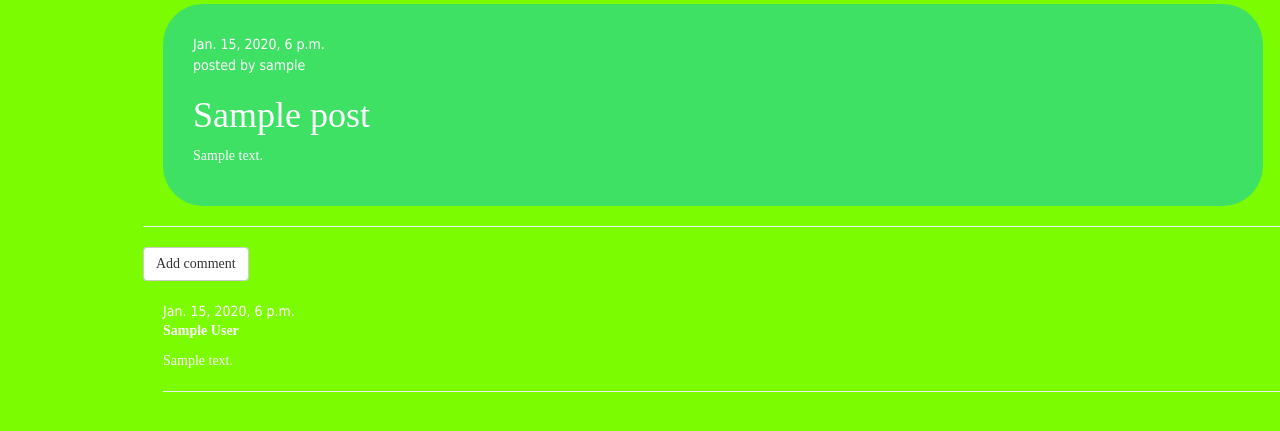
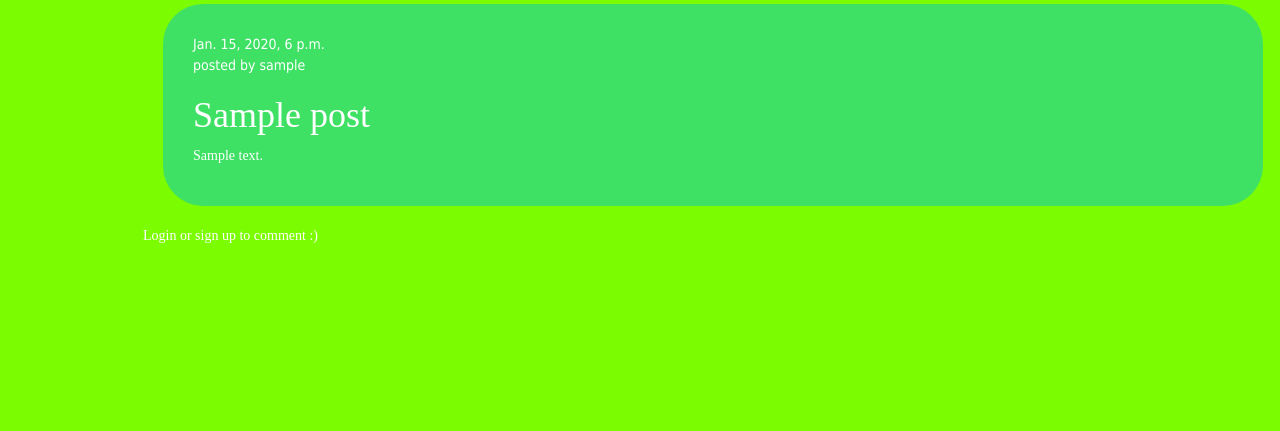
Before and after one commit to PoisonIvysaurBridge/my-first-blog, a Django app: page /post/1/ in a window 1280 px wide. Shown: the part 225-656 px from the top of the page. Run offline with Django 3.2, Linux system fonts and the light colour scheme; tables that the repository leaves empty hold one stand-in row (values such as "Sample post"); some libraries are stand-ins or nearby versions; some web fonts are replaced.

Commit message:
added comments restraint

```diff
--- a/blog/templates/blog/post_detail.html
+++ b/blog/templates/blog/post_detail.html
@@ -25,6 +25,7 @@
         <h1>{{ post.title }}</h1>
         <p>{{ post.text|linebreaksbr }}</p>
     </div>
+    {% if user.is_authenticated %}
         <hr>
         <a class="btn btn-default" href="{% url 'add_comment_to_post' pk=post.pk %}">Add comment</a>
         {% for comment in post.comments.all %}
@@ -44,4 +45,7 @@
         {% empty %}
             <p style="color:white;">No comments here yet :(</p>
         {% endfor %}
+    {% else %}
+        <p style="color:white;">Login or sign up to comment :)</p>
+    {% endif %}
 {% endblock %}
```
Also changed, not shown: blog/migrations/0002_author.py, blog/migrations/0003_comment.py, blog/templates/blog/add_comment_to_post.html (line endings or trailing spaces), blog/templates/registration/register.html (line endings or trailing spaces). Lines whose indentation alone changed are shown as unchanged.
